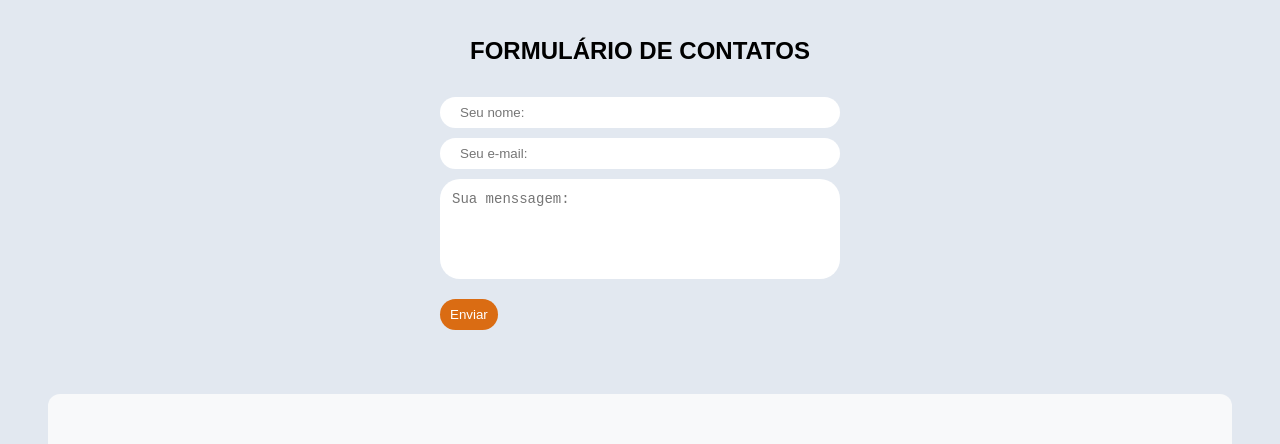
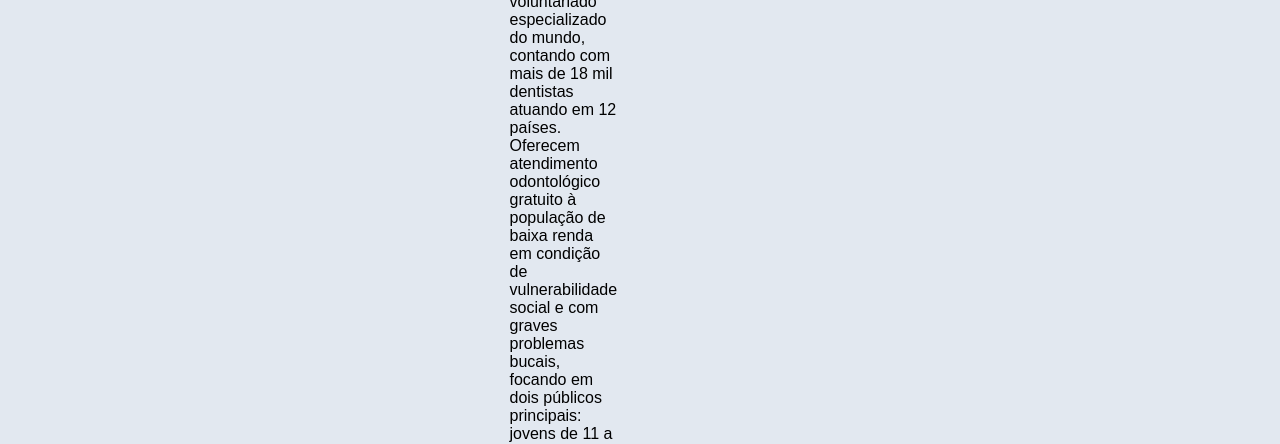
Before and after one commit to wwilliamsantana/page-challenger-enterprise, a plain HTML site: page pages/contatos.html in a window 1280 px wide. Shown: the part 235-679 px from the top of the page. Drawn offline with Linux system fonts and the light colour scheme; a web font is replaced by a local one.

Commit message:
fix: section contatos

```diff
--- a/pages/contatos.html
+++ b/pages/contatos.html
@@ -42,7 +42,12 @@
           </li>
         </ul>
       </nav>
-    <section>
+
+
+      <img src="../assets/search.svg" alt="Ícone de pesquisa" class="item-search" />
+    </header>
+    <main>
+       <section>
       <h2>Sobre a Turma do Bem</h2>
       <div class="about-column">
         <p>
@@ -50,10 +55,6 @@
         </p>
       </div>
     </section>
-
-      <img src="../assets/search.svg" alt="Ícone de pesquisa" class="item-search" />
-    </header>
-    <main>
       <div id="container-titles">
         <h2>Formulário de contatos</h2>
       </div>
--- a/style.css
+++ b/style.css
@@ -300,6 +300,14 @@ details[open] .faq-answer {
 
 /* Página de CONTATOS */
 
+.about-column{
+  width: 20px;
+  display: flex;
+  justify-content: flex-start;
+  gap: 10px;
+}
+
+
 form {
   margin-block: 2rem;
 
```
